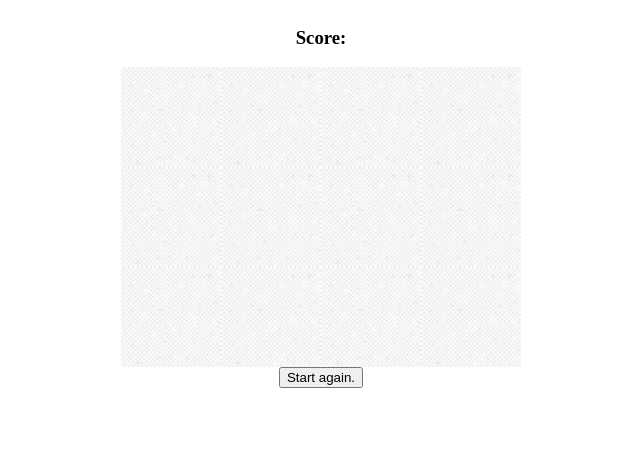
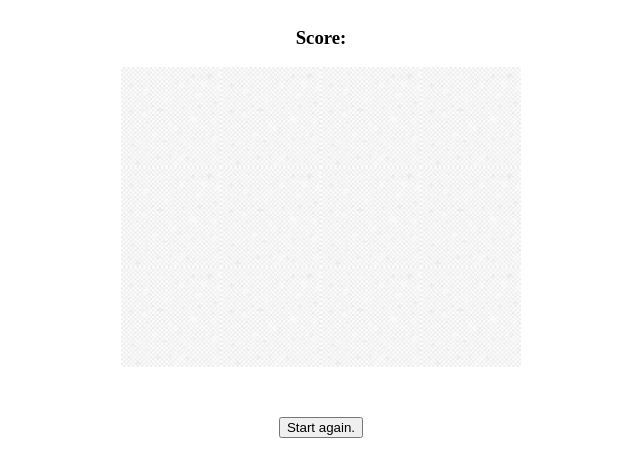
Before and after one commit to nikkione/memory-game, a plain HTML site: page index.html in a window 1280 px wide. Shown: the whole page, without its empty margins (319-959 px from the left). Drawn offline with Linux system fonts and the light colour scheme.

Commit message:
Update style.css

```diff
--- a/style.css
+++ b/style.css
@@ -16,3 +16,6 @@ img {
 img:hover {
   cursor: pointer;
 }
+button {
+  margin-top: 50px;
+}
```
